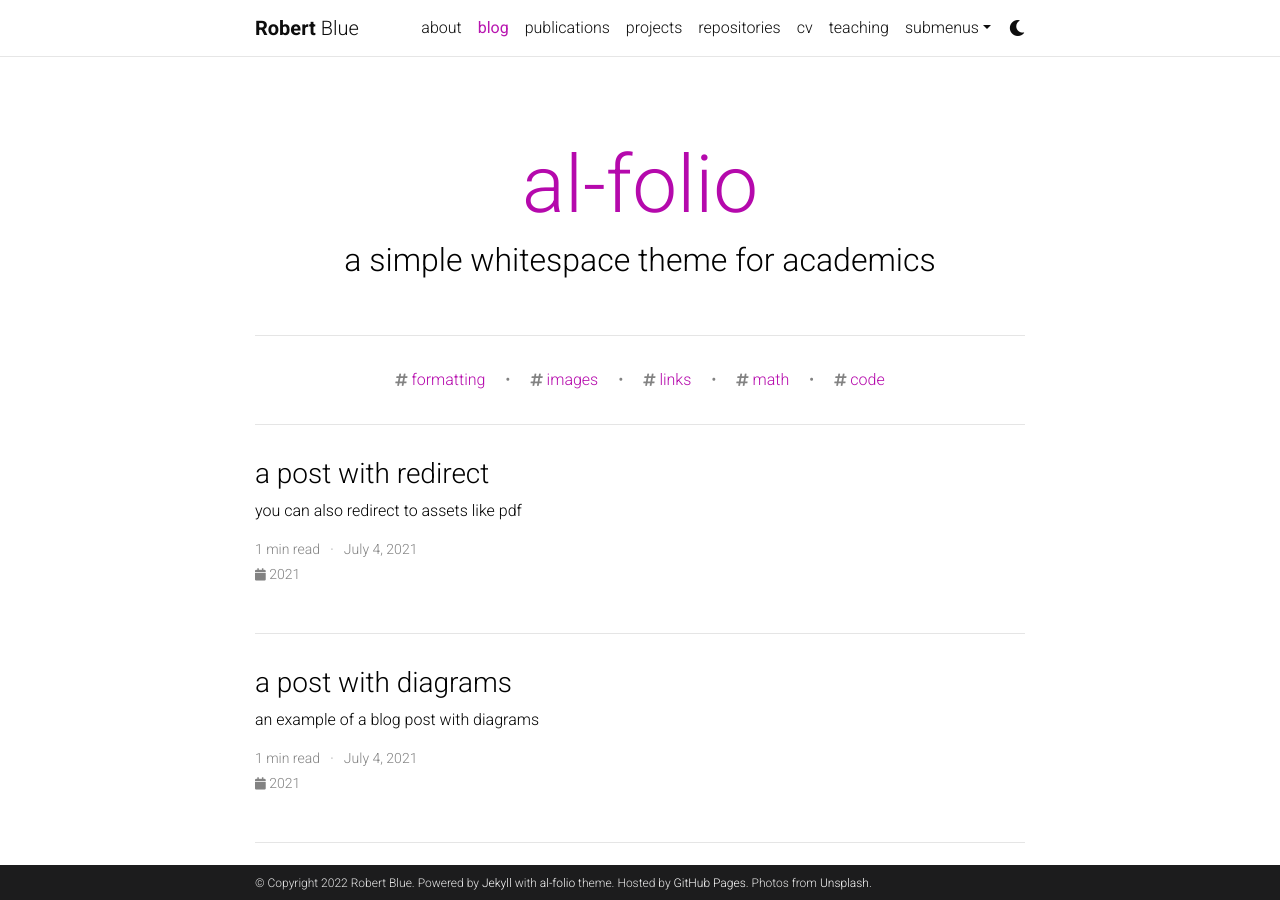
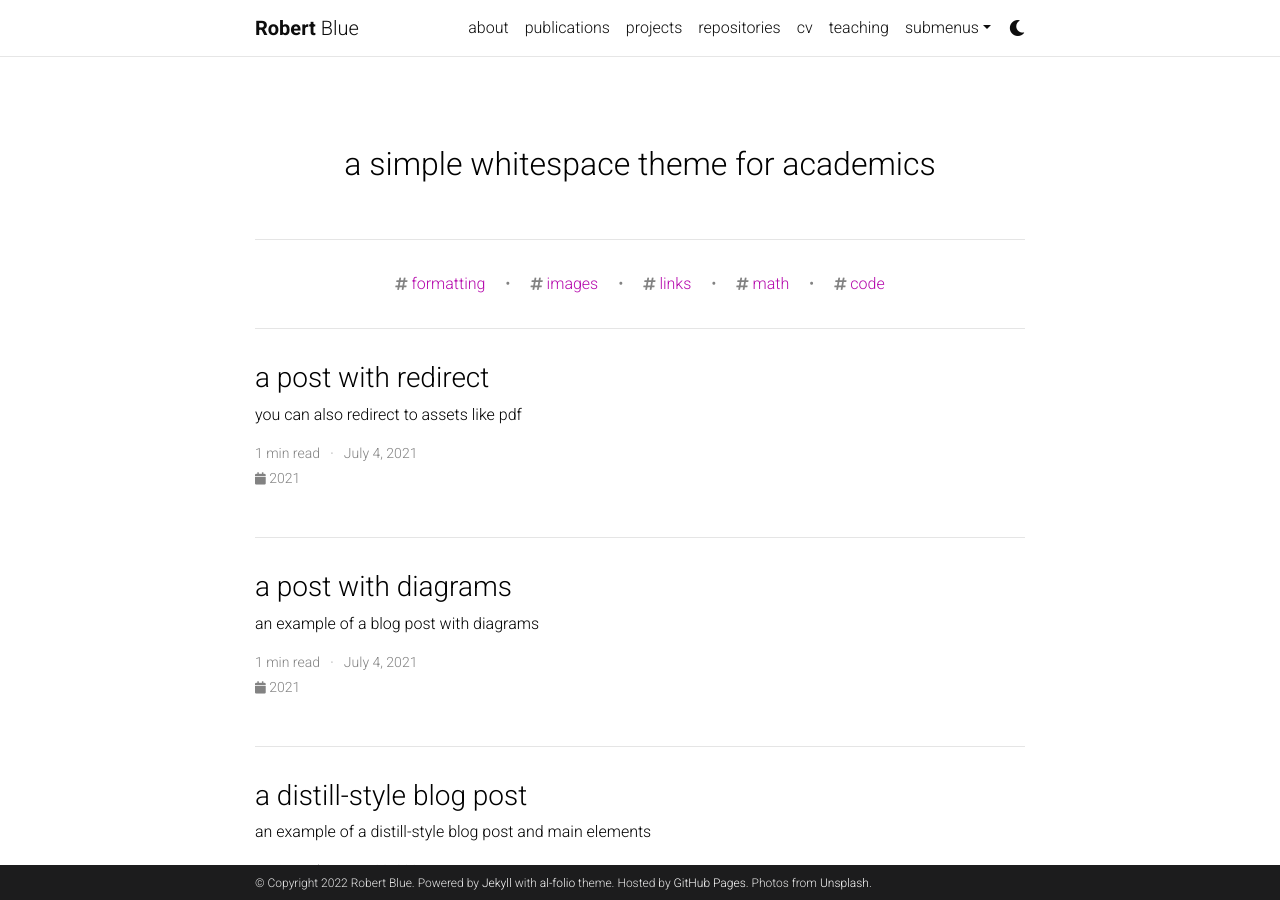
Before and after one commit to rblue101/RobertBlue.github.io, a Jekyll site: the page built from blog/index.html, in a window 1280 px wide and 900 px high. Built offline with Jekyll 4.4.1, drawn with Linux system fonts in a browser that asks for light colours; the list of posts is cut into pages by our own code; comment, search, counter and statistics services are not loaded; a style sheet for code colours, icons or effects is not loaded.

Commit message:
Update _config.yml

```diff
--- a/_config.yml
+++ b/_config.yml
@@ -65,7 +65,7 @@
 # Social integration
 # -----------------------------------------------------------------------------
 
-github_username: # your GitHub user name
+github_username: rblue101 # your GitHub user name
 gitlab_username: # your GitLab user name
 twitter_username: # your Twitter handle
 mastodon_username: # your mastodon instance+username in the format instance.tld/@username
@@ -111,8 +111,8 @@
 # Blog
 # -----------------------------------------------------------------------------
 
-blog_name: al-folio # blog_name will be displayed in your blog page
-blog_nav_title: blog # your blog must have a title for it to be displayed in the nav bar
+blog_name: # blog_name will be displayed in your blog page
+blog_nav_title: # your blog must have a title for it to be displayed in the nav bar
 blog_description: a simple whitespace theme for academics
 permalink: /blog/:year/:title/
 
@@ -121,15 +121,15 @@
   enabled: true
 
 # Comments
-disqus_shortname: al-folio # put your disqus shortname
+disqus_shortname: # put your disqus shortname
 # https://help.disqus.com/en/articles/1717111-what-s-a-shortname
 
 # External sources.
 # If you have blog posts published on medium.com or other exteranl sources,
 # you can display them in your blog by adding a link to the RSS feed.
 external_sources:
-  - name: medium.com
-    rss_url: https://medium.com/@al-folio/feed
+  - name:
+    rss_url:
 
 # -----------------------------------------------------------------------------
 # Collections
```
